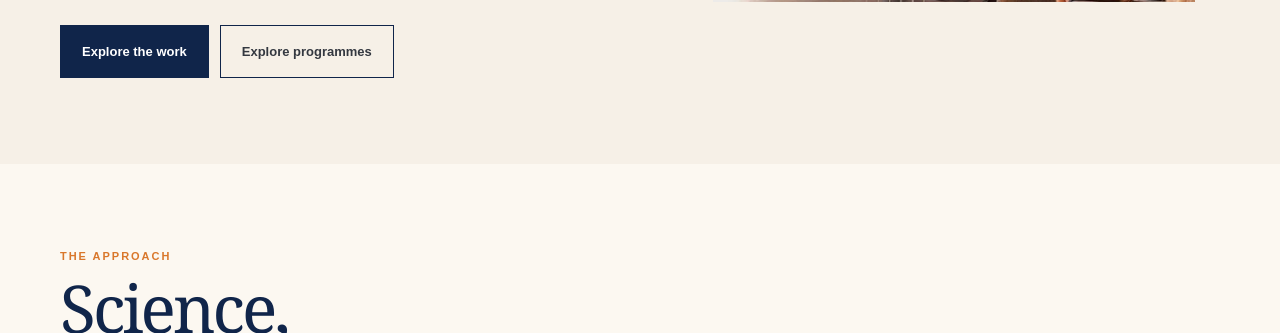
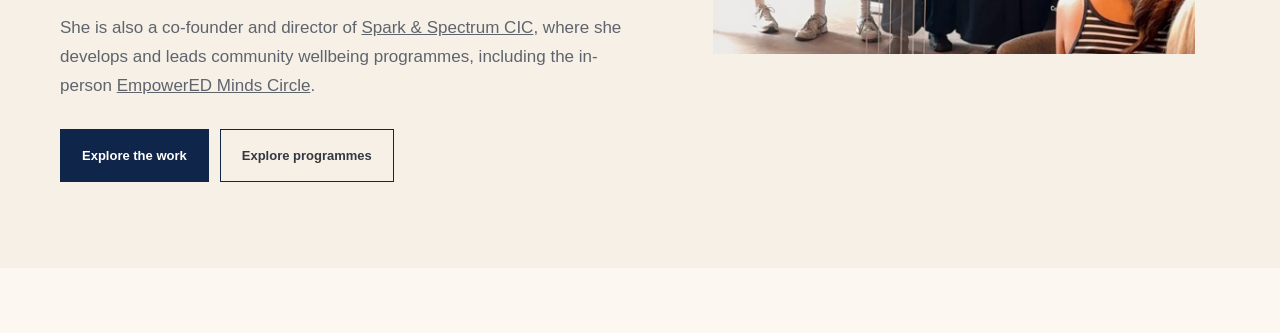
Before and after one commit to empoweredbysofia/empoweredminds, a plain HTML site: page about.html in a window 1280 px wide. Shown: the part 767-1100 px from the top of the page. Drawn offline with Linux system fonts and the light colour scheme.

Commit message:
Credit Sofia’s Spark & Spectrum role and community programmes

```diff
--- a/about.html
+++ b/about.html
@@ -48,7 +48,7 @@ img{max-width:100%}
 <a href="about.html">About Sofia</a>
 <a href="commission.html">Commission / Book</a>
 </nav></div></header>
-<main><section class="hero"><div class="wrap grid"><div><div class="k">About Sofia Iqbal</div><h1>Understanding people <em>changes what becomes possible.</em></h1><p>Sofia Iqbal is a scientist turned entrepreneur and Emotional Capacity Educator creating programmes, talks and learning experiences across individuals, schools and communities.</p><div class="actions"><a class="btn primary" href="programmes.html">Explore the work</a><a class="btn" href="programmes.html">Explore programmes</a></div></div><div class="photo speaking"><img src="assets/university-speaking.webp" alt="Sofia speaking at the University of Derby" width="1024" height="1024" loading="eager" decoding="async" fetchpriority="high"></div></div></section>
+<main><section class="hero"><div class="wrap grid"><div><div class="k">About Sofia Iqbal</div><h1>Understanding people <em>changes what becomes possible.</em></h1><p>Sofia Iqbal is a scientist turned entrepreneur and Emotional Capacity Educator creating programmes, talks and learning experiences across individuals, schools and communities.</p><p>She is also a co-founder and director of <a href="https://www.sparkandspectrum.org.uk/"><u>Spark &amp; Spectrum CIC</u></a>, where she develops and leads community wellbeing programmes, including the in-person <a href="https://www.sparkandspectrum.org.uk/programmes.html#empowered-minds-circle"><u>EmpowerED Minds Circle</u></a>.</p><div class="actions"><a class="btn primary" href="programmes.html">Explore the work</a><a class="btn" href="programmes.html">Explore programmes</a></div></div><div class="photo speaking"><img src="assets/university-speaking.webp" alt="Sofia speaking at the University of Derby" width="1024" height="1024" loading="eager" decoding="async" fetchpriority="high"></div></div></section>
 <section class="paper"><div class="wrap split"><div><div class="k">The approach</div><h2>Science, entrepreneurship, lived experience and <em>understanding first.</em></h2></div><div><p>Sofia’s work brings together a scientific way of thinking, psychology-informed learning, emotional change work, entrepreneurship, neurodiversity awareness and real-world delivery.</p><p>EmpowerED Minds exists because understanding changes the questions we ask. Instead of reducing people to behaviour, labels or what they are struggling with, the work looks at what may be happening underneath and what becomes possible when capacity increases.</p></div></div></section>
 <section class="stone"><div class="wrap"><div class="section-head"><div class="k">Background</div><h2>Scientist turned entrepreneur, creating solutions for life, confidence and wellbeing.</h2></div><div class="band"><span><b>BSc Medical Science</b>Scientific grounding</span><span><b>NLP Master</b>Change work</span><span><b>Timeline Therapy</b>Emotional processing</span><span><b>Psychology & Islamic Psychology</b>Learning and perspective</span><span><b>Entrepreneur</b>Real-world creation and delivery</span></div></div></section>
 <section class="cta"><div class="wrap cta-grid"><div><h2>Want to work with Sofia?</h2><p>Explore programmes, commission work, or invite Sofia to speak.</p></div><div class="actions"><a class="btn" href="commission.html">Commission a programme</a><a class="btn" href="speaking.html">Book Sofia to speak</a></div></div></section></main>
```
